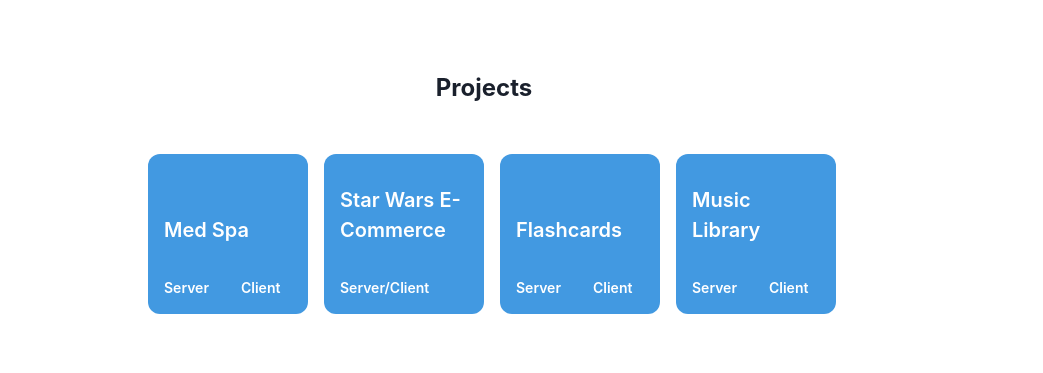
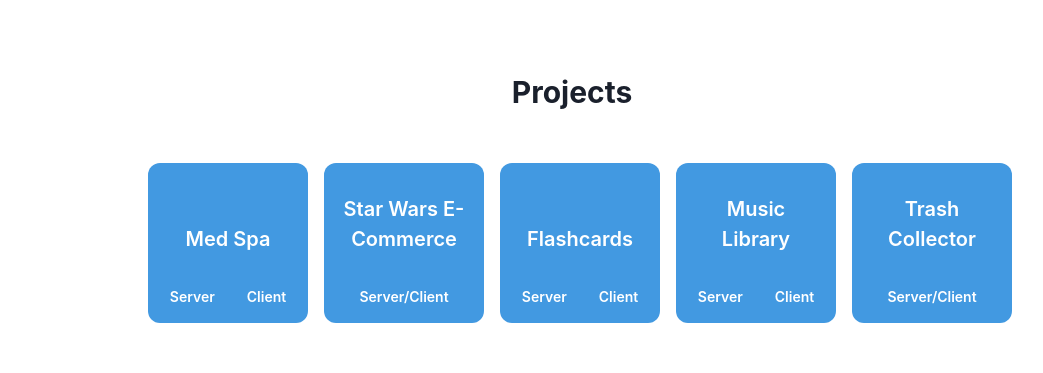
Before and after one commit to Schmidt1519/portfolio, a React (Create React App) app: page / in a window 1280 px wide. Shown: the part 826-1199 px from the top of the page, without its empty margins (116-1159 px from the left). Built offline with nearby package versions, Linux system fonts and the light colour scheme.

Commit message:
Added another project and centered all text within each project.

```diff
--- a/src/App.js
+++ b/src/App.js
@@ -5,7 +5,6 @@
 import Projects from './components/projects';
 import Header from './components/header';
 import Social from './components/social';
-
 
 function App() {
 
--- a/src/components/header.jsx
+++ b/src/components/header.jsx
@@ -1,7 +1,6 @@
 import React from 'react';
 import { useColorMode } from '@chakra-ui/color-mode';
 import { useMediaQuery, Stack, Flex, Box, Text, Image, Button, Spacer } from '@chakra-ui/react';
-
 
 function Header() {
 
--- a/src/components/projects.jsx
+++ b/src/components/projects.jsx
@@ -10,16 +10,16 @@
             maxWidth={{ base: "100vh", md:"130vh", lg: "130vh", xl: "130vh" }}>
 
             <Box alignSelf="center" px="32" py="16">
-                <Text fontWeight="bold" fontSize="2xl" align="center">Projects</Text>
+                <Text fontWeight="bold" fontSize="3xl" align="center">Projects</Text>
 
                 <Flex direction={isNotSmallScreen ? "row" : "column"} mt={8}>
 
                     <Flex rounded="xl" direction="column" mt={4} ml={isNotSmallScreen ? 4 : 0}
                     bg="blue.400" h="20vh" w="20vh" justify="flex-end" _hover={{ bg: "teal.400", }}>
-                        <Text color="white" p="4" fontSize="xl" fontWeight="semibold">Med Spa</Text>
-                            <Flex>
+                        <Text color="white" p="4" fontSize="xl" fontWeight="semibold" align="center">Med Spa</Text>
+                            <Flex alignSelf="center">
                                 <Link href="https://github.com/Schmidt1519/med-spa-frontend/" isExternal>
-                                    <Text color="white" p="4" fontSize="sm" fontWeight="semibold">Server</Text>
+                                    <Text color="white" p="4" fontSize="sm" fontWeight="semibold" >Server</Text>
                                 </Link>
                                 <Link href="https://github.com/Schmidt1519/med-spa-backend/" isExternal>
                                     <Text color="white" p="4" fontSize="sm" fontWeight="semibold">Client</Text>
@@ -29,8 +29,8 @@
 
                     <Flex rounded="xl" direction="column" mt={4} ml={isNotSmallScreen ? 4 : 0}
                         bg="blue.400" h="20vh" w="20vh" justify="flex-end" _hover={{ bg: "teal.400", }}>
-                        <Text color="white" p="4" fontSize="xl" fontWeight="semibold">Star Wars E-Commerce</Text>
-                            <Flex>
+                        <Text color="white" p="4" fontSize="xl" fontWeight="semibold" align="center">Star Wars E-Commerce</Text>
+                            <Flex alignSelf="center">
                             <Link href="https://github.com/Schmidt1519/StarWarsECommerce/" isExternal>
                                     <Text color="white" p="4" fontSize="sm" fontWeight="semibold">Server/Client</Text>
                                 </Link>
@@ -39,8 +39,8 @@
 
                     <Flex rounded="xl" direction="column" mt={4} ml={isNotSmallScreen ? 4 : 0}
                     bg="blue.400" h="20vh" w="20vh" justify="flex-end" _hover={{ bg: "teal.400", }}>
-                        <Text color="white" p="4" fontSize="xl" fontWeight="semibold">Flashcards</Text>
-                            <Flex>
+                        <Text color="white" p="4" fontSize="xl" fontWeight="semibold" align="center">Flashcards</Text>
+                            <Flex alignSelf="center">
                             <Link href="https://github.com/Schmidt1519/flashcard-react/" isExternal>
                                     <Text color="white" p="4" fontSize="sm" fontWeight="semibold">Server</Text>
                                 </Link>
@@ -51,14 +51,24 @@
                     </Flex>
 
                     <Flex rounded="xl" direction="column" mt={4} ml={isNotSmallScreen ? 4 : 0}
-                    bg="blue.400" h="20vh" w="20vh" justify="flex-end" _hover={{ bg: "teal.400", }}>
-                        <Text color="white" p="4" fontSize="xl" fontWeight="semibold">Music Library</Text>
-                            <Flex>
-                            <Link href="https://github.com/Schmidt1519/music-library-react/" isExternal>
+                    bg="blue.400" h="20vh" w="20vh" justify="flex-end" _hover={{ bg: "teal.400", }} >
+                        <Text color="white" p="4" fontSize="xl" fontWeight="semibold" align="center">Music Library</Text>
+                            <Flex alignSelf="center">
+                            <Link href="https://github.com/Schmidt1519/music-library-react/" isExternal >
                                     <Text color="white" p="4" fontSize="sm" fontWeight="semibold">Server</Text>
                                 </Link>
                                 <Link href="https://github.com/Schmidt1519/music-library/" isExternal>
                                     <Text color="white" p="4" fontSize="sm" fontWeight="semibold">Client</Text>
+                                </Link>
+                            </Flex>
+                    </Flex>
+
+                    <Flex rounded="xl" direction="column" mt={4} ml={isNotSmallScreen ? 4 : 0}
+                        bg="blue.400" h="20vh" w="20vh" justify="flex-end" _hover={{ bg: "teal.400", }}>
+                        <Text color="white" p="4" fontSize="xl" fontWeight="semibold" align="center">Trash Collector</Text>
+                            <Flex alignSelf="center">
+                            <Link href="https://github.com/Schmidt1519/trash-collector/" isExternal>
+                                    <Text color="white" p="4" fontSize="sm" fontWeight="semibold">Server/Client</Text>
                                 </Link>
                             </Flex>
                     </Flex>
--- a/src/components/social.jsx
+++ b/src/components/social.jsx
@@ -2,7 +2,6 @@
 import { HStack, Link, useMediaQuery} from '@chakra-ui/react';
 import {Icon } from '@chakra-ui/icon';
 import { FaFacebook, FaTwitter, FaYoutube, FaSpotify, FaInstagramSquare } from 'react-icons/fa';
-
 
 function Social() {
 
```
